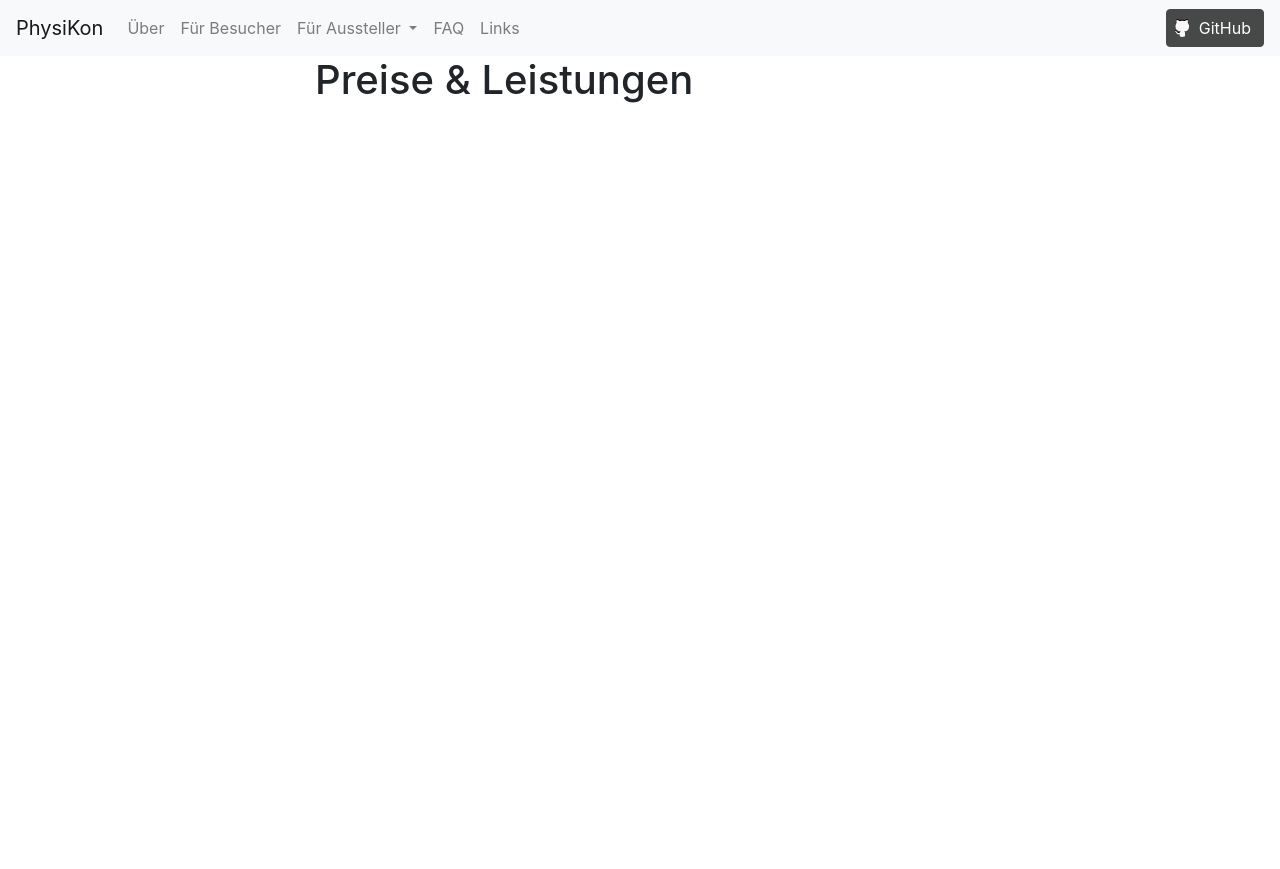
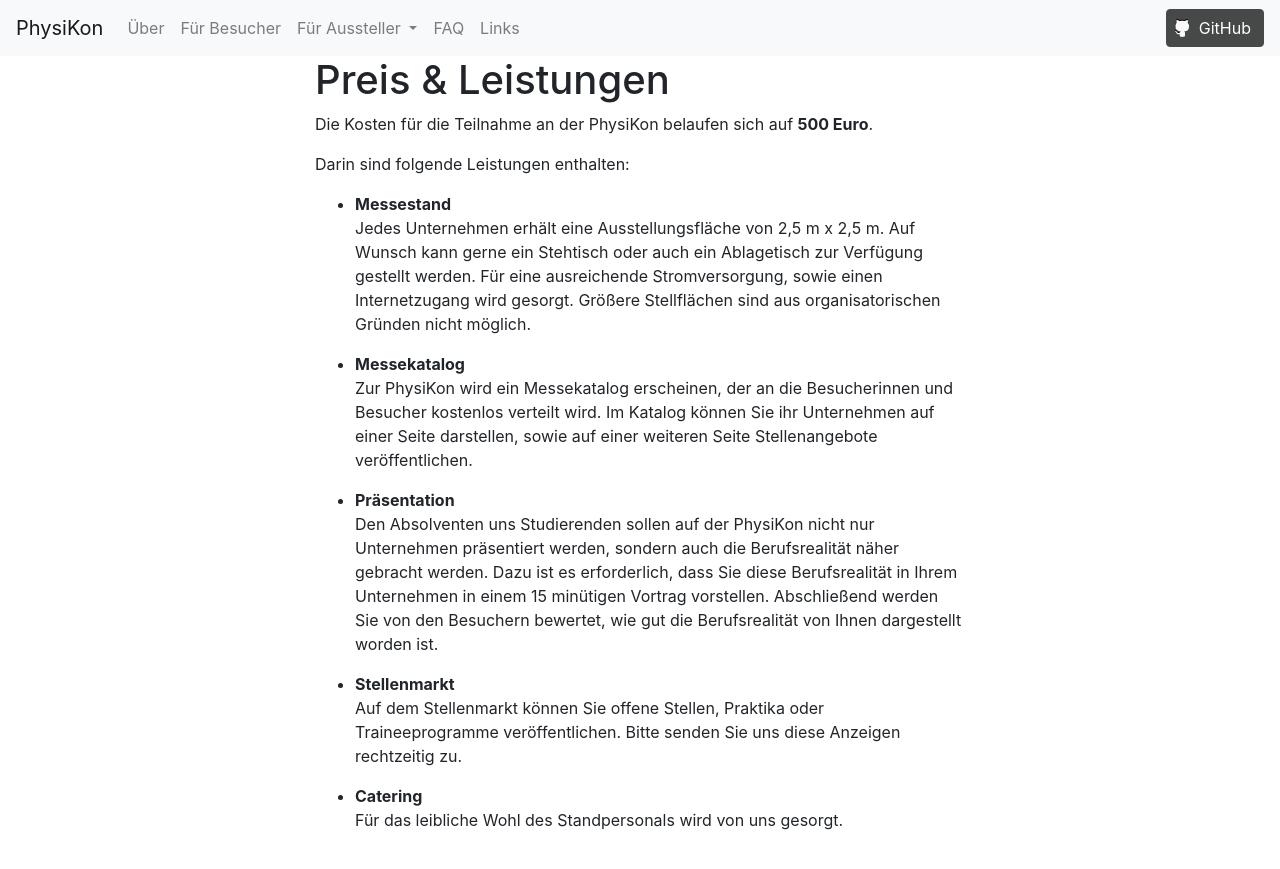
Before and after one commit to smjolame/homepage-physikon, a Jekyll site: the page built from exhibitors/pricing.md, in a window 1280 px wide. Shown: the top 869 px of the page. Built offline with Jekyll 4.4.1, drawn with Linux system fonts in a browser that asks for light colours.

Commit message:
Details für Aussteller hinzugefügt

```diff
--- a/exhibitors/pricing.md
+++ b/exhibitors/pricing.md
@@ -1,4 +1,36 @@
 ---
 layout: default
-title: Preise & Leistungen
+title: Preis & Leistungen
 ---
+
+Die Kosten für die Teilnahme an der PhysiKon belaufen sich auf **500 Euro**.
+
+Darin sind folgende Leistungen enthalten:
+
+- **Messestand**
+  Jedes Unternehmen erhält eine Ausstellungsfläche von 2,5 m x 2,5 m.
+  Auf Wunsch kann gerne ein Stehtisch oder auch ein Ablagetisch zur Verfügung
+  gestellt werden. Für eine ausreichende Stromversorgung, sowie einen
+  Internetzugang wird gesorgt. Größere Stellflächen sind aus organisatorischen
+  Gründen nicht möglich.
+
+- **Messekatalog**
+  Zur PhysiKon wird ein Messekatalog erscheinen, der an die Besucherinnen und
+  Besucher kostenlos verteilt wird. Im Katalog können Sie ihr Unternehmen auf
+  einer Seite darstellen, sowie auf einer weiteren Seite Stellenangebote
+  veröffentlichen.
+
+- **Präsentation**
+  Den Absolventen uns Studierenden sollen auf der PhysiKon nicht nur Unternehmen
+  präsentiert werden, sondern auch die Berufsrealität näher gebracht werden.
+  Dazu ist es erforderlich, dass Sie diese Berufsrealität in Ihrem Unternehmen
+  in einem 15 minütigen Vortrag vorstellen. Abschließend werden Sie von den
+  Besuchern bewertet, wie gut die Berufsrealität von Ihnen dargestellt worden
+  ist.
+
+- **Stellenmarkt**
+  Auf dem Stellenmarkt können Sie offene Stellen, Praktika oder Traineeprogramme
+  veröffentlichen. Bitte senden Sie uns diese Anzeigen rechtzeitig zu.
+
+- **Catering**
+  Für das leibliche Wohl des Standpersonals wird von uns gesorgt.
```
Also changed, not shown: exhibitors/index.md (+5 -0 lines).
